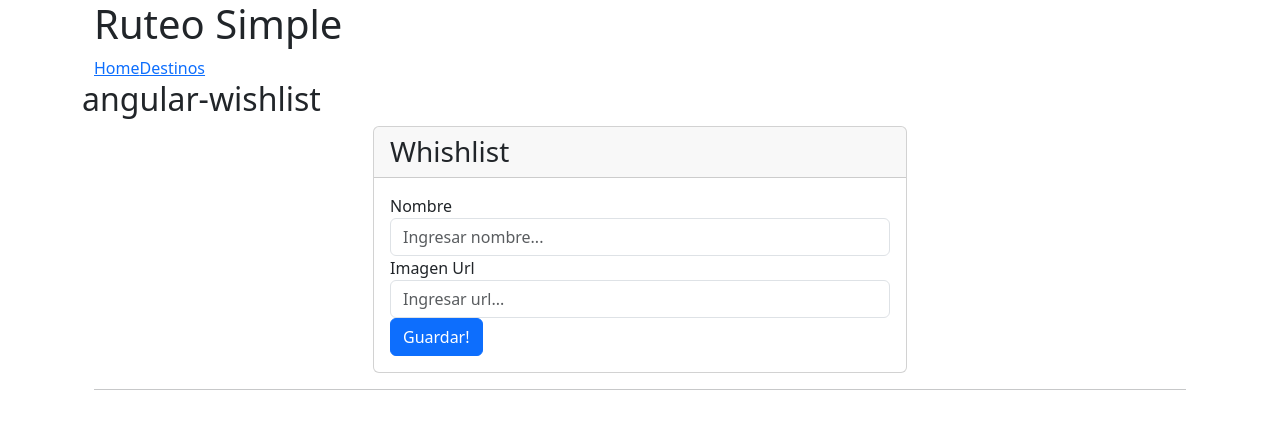
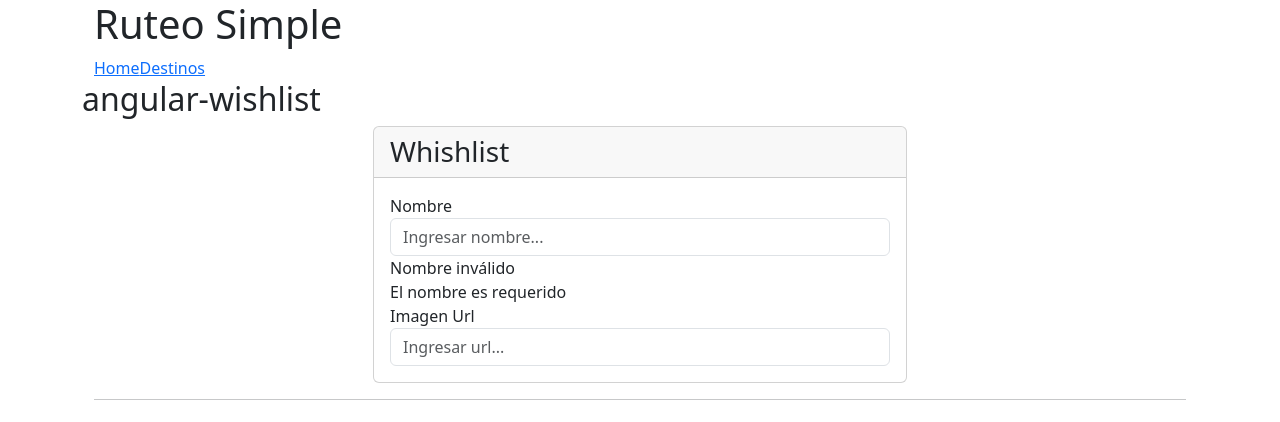
Before and after one commit to jdazar18/courses-angular-wishlist, an Angular app: page /home in a window 1280 px wide. Shown: the top 422 px of the page. Built offline with nearby package versions, Linux system fonts and the light colour scheme.

Commit message:
feat: added angular forms validators

```diff
--- a/src/app/form-destino-viaje/form-destino-viaje.component.html
+++ b/src/app/form-destino-viaje/form-destino-viaje.component.html
@@ -5,10 +5,12 @@
     <div class="form-group">
        <label for="nombre">Nombre</label>
        <input type="text" class="form-control" id="nombre" placeholder="Ingresar nombre..." formControlName="nombre">
+        <div *ngIf="!fg.controls['nombre'].valid">Nombre inválido</div>
+        <div *ngIf="fg.controls['nombre'].hasError('required')">El nombre es requerido</div>
     </div>
     <div class="form-group">
        <label for="Imagen Url">Imagen Url</label>
        <input type="text" class="form-control" id="imagenUrl" placeholder="Ingresar url..." formControlName="url">
     </div>
-    <button type="submit" class="btn btn-primary">Guardar!</button>
+    <button type="submit" class="btn btn-primary" *ngIf="fg.valid">Guardar!</button>
  </form>
--- a/src/app/form-destino-viaje/form-destino-viaje.component.ts
+++ b/src/app/form-destino-viaje/form-destino-viaje.component.ts
@@ -1,11 +1,12 @@
 import { Component, Output, EventEmitter } from '@angular/core';
-import { FormsModule, ReactiveFormsModule, FormGroup, FormBuilder } from '@angular/forms';
+import { CommonModule } from '@angular/common';
+import { FormsModule, ReactiveFormsModule, FormGroup, FormBuilder, Validators } from '@angular/forms';
 import { DestinoViaje } from '../models/destino-viaje.model';
 
 
 @Component({
   selector: 'app-form-destino-viaje',
-  imports: [FormsModule, ReactiveFormsModule],
+  imports: [FormsModule, ReactiveFormsModule, CommonModule],
   templateUrl: './form-destino-viaje.component.html',
   styleUrl: './form-destino-viaje.component.css'
 })
@@ -17,7 +18,7 @@ export class FormDestinoViajeComponent {
   constructor(fb: FormBuilder){
     this.onItemAdded = new EventEmitter();
     this.fg = fb.group({
-      nombre: [''],
+      nombre: ['', Validators.required],
       url: ['']
     });
 
```
